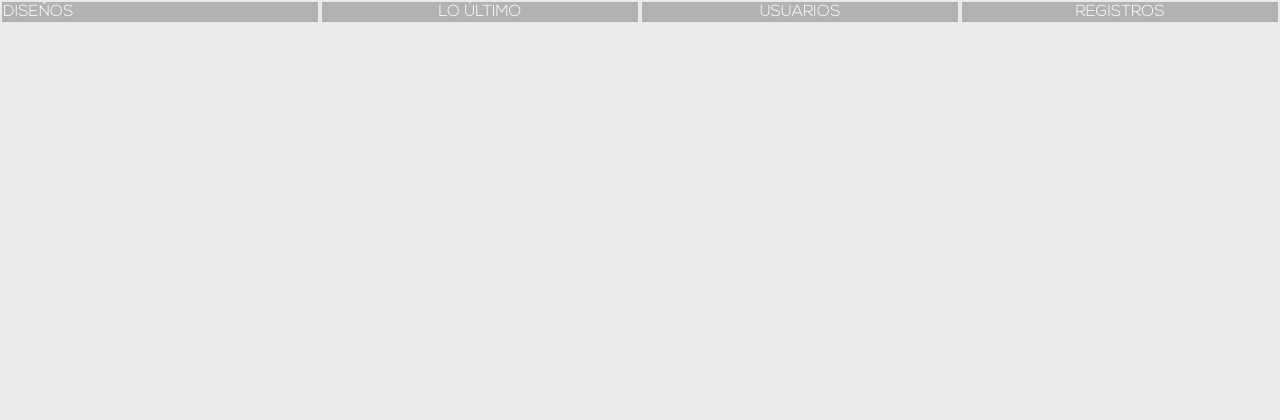
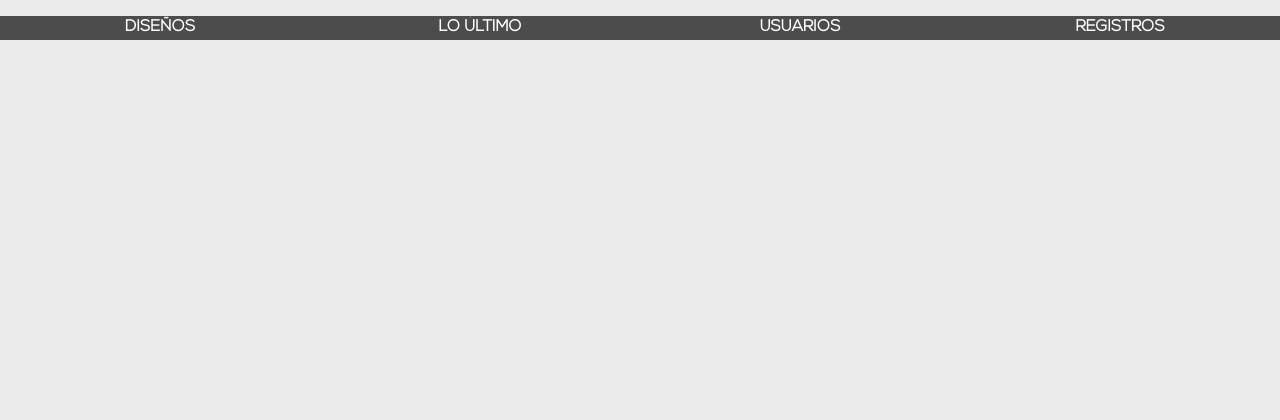
Before and after one commit to codegabo/dgt, a PHP site: page /dashboard.html in a window 1280 px wide. Shown: the top 420 px of the page. Before the commit the page ends 22 px from the top, so only its background shows below. Run offline with PHP 8.4, Linux system fonts and the light colour scheme.

Commit message:
el menú funciona a todas las reszoluciones y es visto tal y como se muestran en la maquetación, solo falta que apartir de 640px el item seleccionado de una lista sea de color gris

```diff
--- a/sis.info/css/_menu.scss
+++ b/sis.info/css/_menu.scss
@@ -26,11 +26,11 @@
     justify-content:center;
     padding: 0;
     height: 1.5em;
+    font-weight:bold;
+    margin-top: 1em;
   }
   &-item:nth-child(1){
     width: 100%;
-    //background: red;
-
     & ~ li{
       display: none;
       @include medias(640px) {
@@ -49,13 +49,17 @@
     background: $color-3;
     color: $color-1;
     //outline:1px solid black;
+    @include medias(640px) {
+    padding: .1em;
+      margin:0;
+      text-align: center;
+    background: $color-4;
+  }
     &:hover {
       background: $color-1;
       color: $color-4;
     }
-    @include medias(640px) {
-      padding: .1em;
-    }
+
   }
 }
 .show-menu-block {
@@ -69,6 +73,9 @@
   & li[class="dashboard-menu-list-item"] {
     display: flex;
     text-align: center;
+    @include medias(640px) {
+      display: block;
+    }
   }
 }
 .selected-item {
@@ -79,6 +86,9 @@
   margin: auto;
   background: $color-4;
   width: 100%;
+  @include medias(640px) {
+    background: $color-3;
+  }
   &:hover {
     background: $color-2;
     color: $color-4;
--- a/sis.info/dashboard.html
+++ b/sis.info/dashboard.html
@@ -62,5 +62,14 @@
         }
        )
     }
+
+//   document.getElementById('toggle').click();
+const resize = () => {
+    if(innerWidth > 639) {
+        document.getElementById('toggle').click();
+    }
+};
+addEventListener('resize', resize);
+addEventListener('DOMContentLoaded', resize);
 </script>
 </html>
```
Also changed, not shown: sis.info/css/estilos.css.
